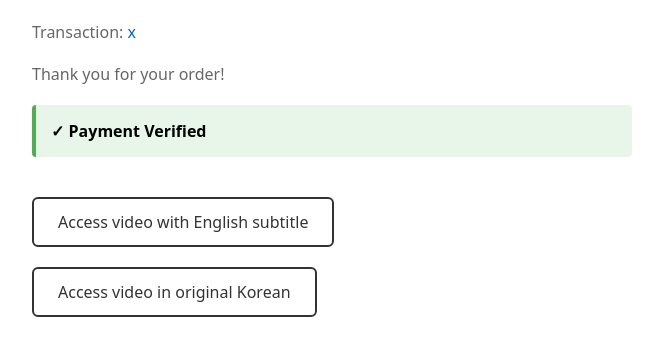
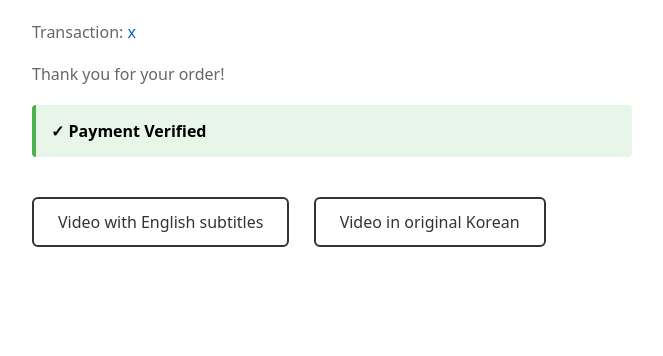
Before and after one commit to second-state/x402-payment-link, a Flask app: template templates/demo/order_confirmation.html in a window 1280 px wide. Shown: the part 229-585 px from the top of the page, without its empty margins (308-971 px from the left). Run offline with Flask 3, Linux system fonts and the light colour scheme; the template is opened without the code that fills it: most values are stand-ins (such as "Sample title", 1, 10 or a date in 2020).

Commit message:
Update video links in order confirmation template

```diff
--- a/templates/demo/order_confirmation.html
+++ b/templates/demo/order_confirmation.html
@@ -60,8 +60,8 @@
     <p>Thank you for your order!</p>
     <div class="success"><strong>✓ Payment Verified</strong></div>
     <div style="margin-top: 30px;">
-        <a href="https://www.youtube.com/watch?v=D6mNVEZ6d1A" class="btn">Access video with English subtitle</a>
-        <a href="https://www.youtube.com/watch?v=D6mNVEZ6d1A" class="btn">Access video in original Korean</a>
+        <a href="https://www.youtube.com/watch?v=D6mNVEZ6d1A" class="btn">Video with English subtitles</a>
+        <a href="https://www.youtube.com/watch?v=D6mNVEZ6d1A" class="btn">Video in original Korean</a>
     </div>
 </body>
 </html>
```
